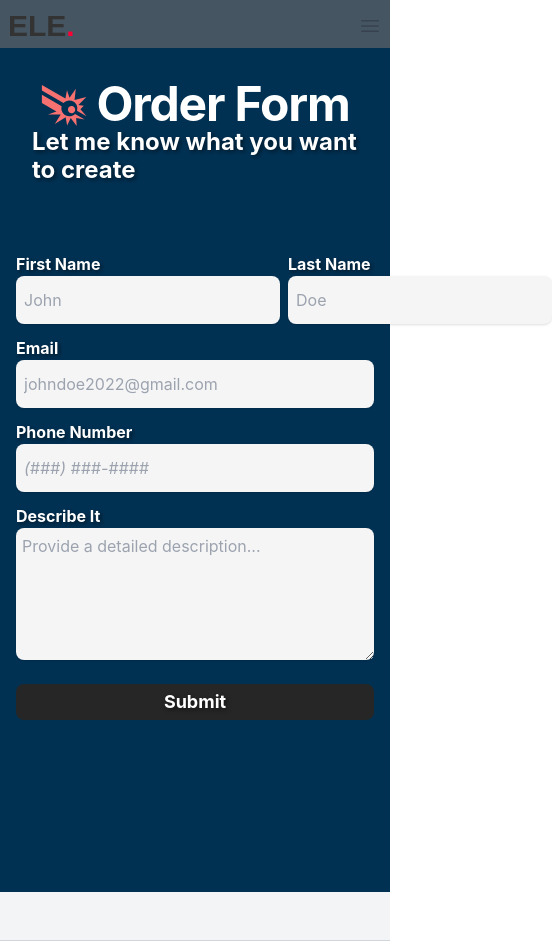
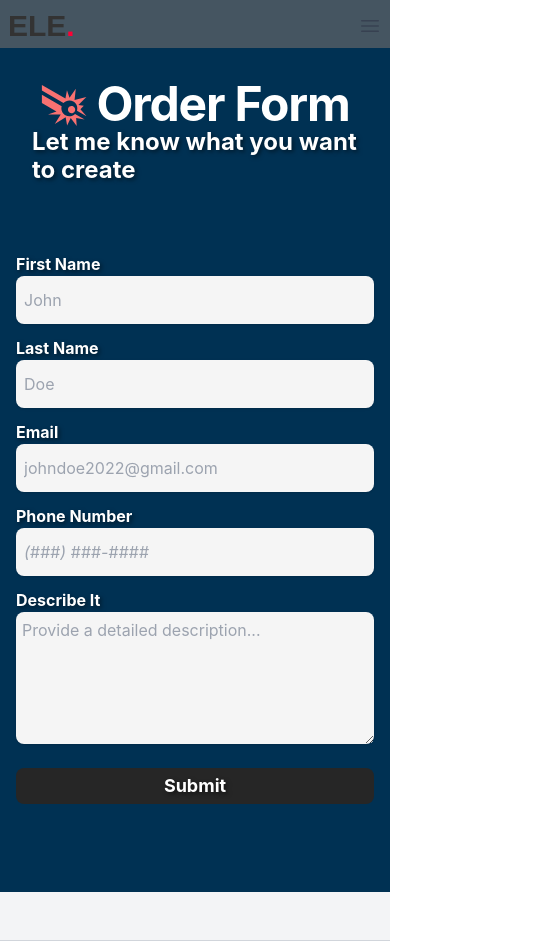
Before and after one commit to CSC190-Cyber-Knights/SP-laser, a React (Vite) app: page /contact in a window 390 px wide. Shown: the whole page, 552 px wide, since content can reach past the window. Built offline with nearby package versions, Linux system fonts and the light colour scheme; no server answers.

Commit message:
adjusted last name field alignment (mobile)
Issue where contact form has alignment issues for mobile viewing

```diff
--- a/src/pages/ContactForm.jsx
+++ b/src/pages/ContactForm.jsx
@@ -250,7 +250,7 @@ export const ContactForm = () => {
             noValidate
         >
           {/* Name Input Fields */}
-          <div className="flex w-full gap-2">
+          {/*<div className="flex w-full gap-2">*/}
             <div className="flex w-full flex-col">
               <label
                   htmlFor="fname"
@@ -299,7 +299,7 @@ export const ContactForm = () => {
                   required
               />
             </div>
-          </div>
+          {/*</div>*/}
 
           {/* Email Input Field */}
           <div className="flex w-full flex-col">
```
